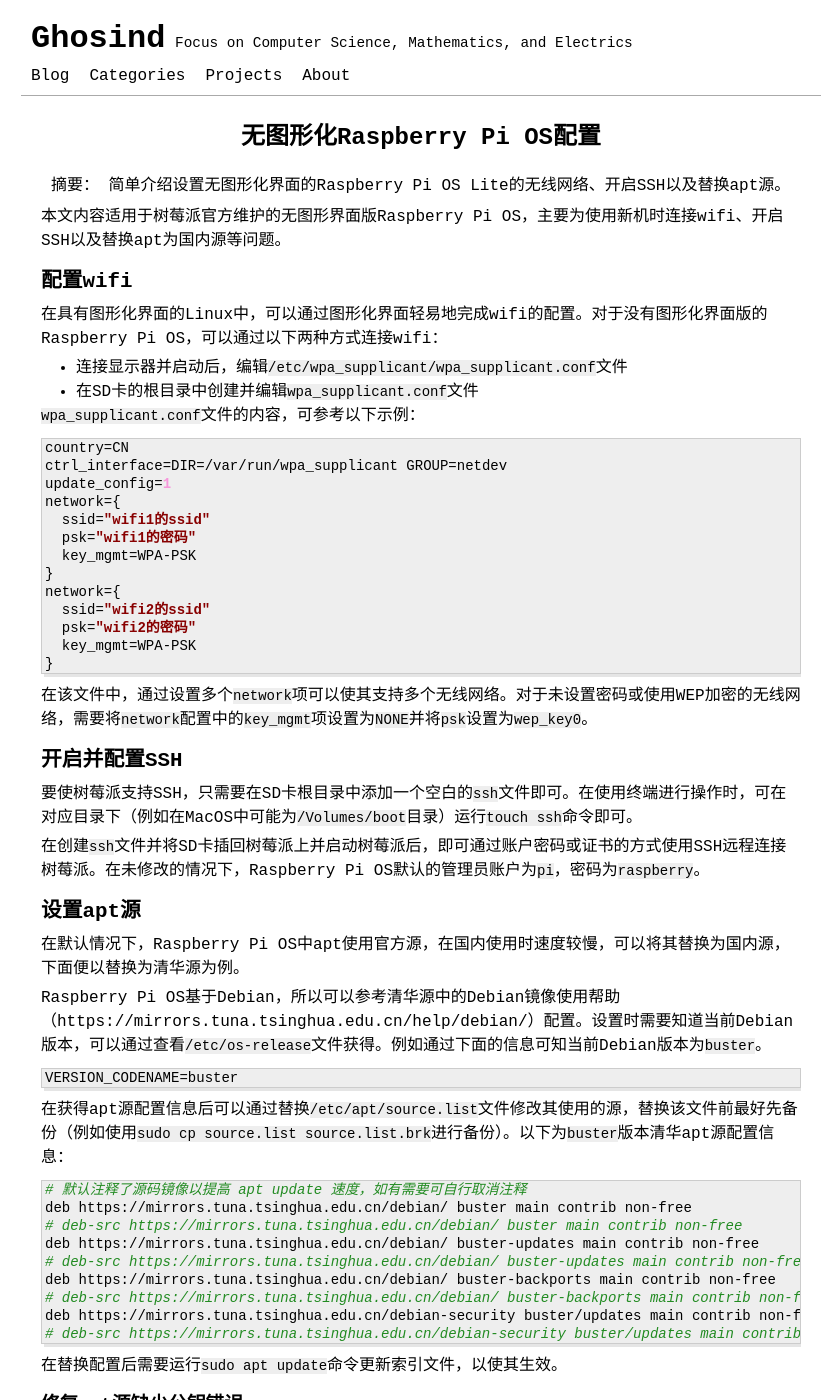
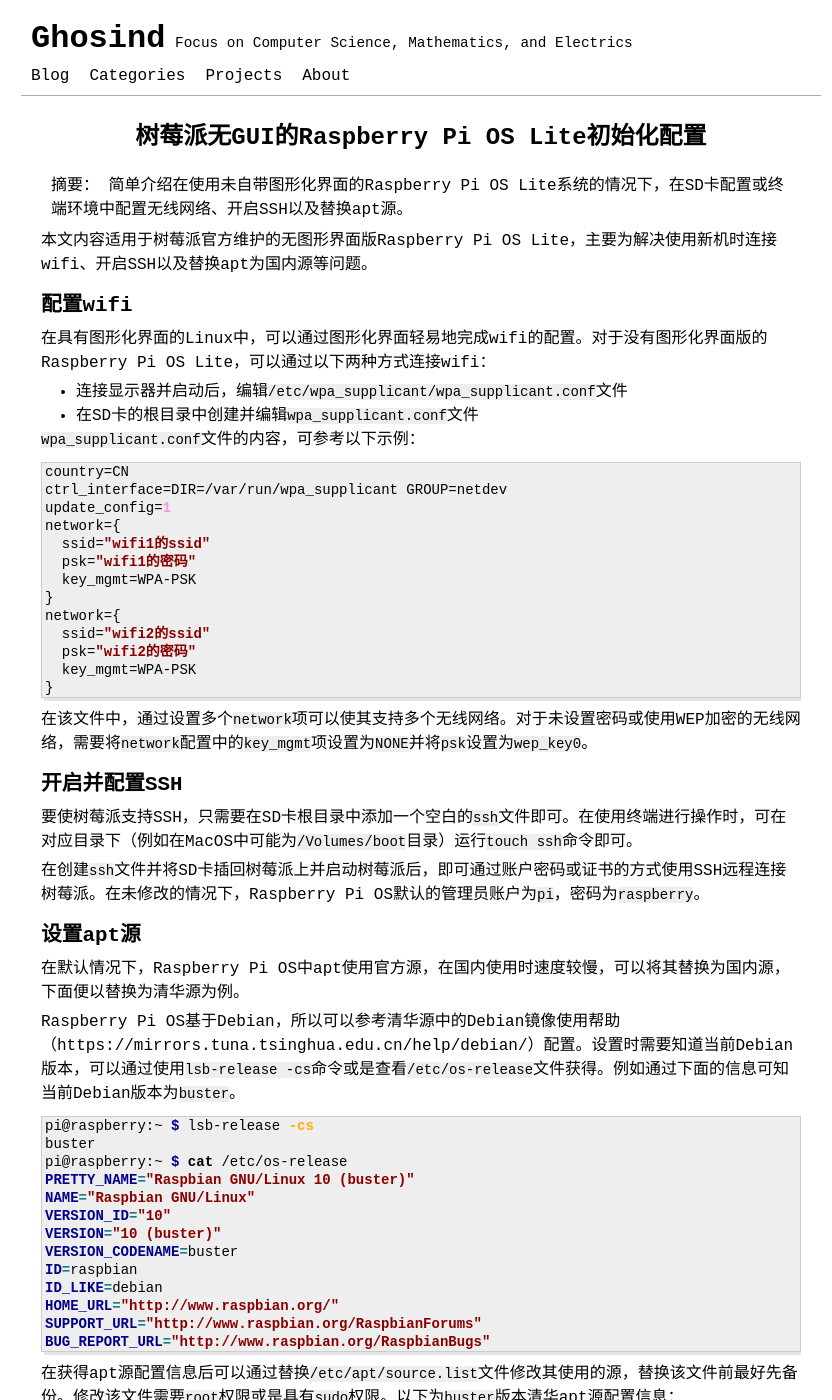
Before and after one commit to ghosind/ghosind.github.io, a Jekyll site: the page built from _posts/linux/2021-08-13-raspberry-pi-init.md, in a window 1280 px wide and 1400 px high. Shown: the whole window, without its empty margins (219-1051 px from the left). Built offline with Jekyll 4.4.1, drawn with Linux system fonts in a browser that asks for light colours; comment, search, counter and statistics services are not loaded.

Commit message:
Update post.

````diff
--- a/_posts/linux/2021-08-13-raspberry-pi-init.md
+++ b/_posts/linux/2021-08-13-raspberry-pi-init.md
@@ -1,17 +1,17 @@
 ---
 layout: post
-title: 无图形化Raspberry Pi OS配置
+title: 树莓派无GUI的Raspberry Pi OS Lite初始化配置
 date: 2021-08-13
 categories: [Linux]
 tags: [Linux, Raspberry Pi OS, Raspberry Pi5]
-excerpt: 简单介绍设置无图形化界面的Raspberry Pi OS Lite的无线网络、开启SSH以及替换apt源。
+excerpt: 简单介绍在使用未自带图形化界面的Raspberry Pi OS Lite系统的情况下，在SD卡配置或终端环境中配置无线网络、开启SSH以及替换apt源。
 ---
 
-本文内容适用于树莓派官方维护的无图形界面版Raspberry Pi OS，主要为使用新机时连接wifi、开启SSH以及替换apt为国内源等问题。
+本文内容适用于树莓派官方维护的无图形界面版Raspberry Pi OS Lite，主要为解决使用新机时连接wifi、开启SSH以及替换apt为国内源等问题。
 
 ## 配置wifi
 
-在具有图形化界面的Linux中，可以通过图形化界面轻易地完成wifi的配置。对于没有图形化界面版的Raspberry Pi OS，可以通过以下两种方式连接wifi：
+在具有图形化界面的Linux中，可以通过图形化界面轻易地完成wifi的配置。对于没有图形化界面版的Raspberry Pi OS Lite，可以通过以下两种方式连接wifi：
 
 - 连接显示器并启动后，编辑`/etc/wpa_supplicant/wpa_supplicant.conf`文件
 - 在SD卡的根目录中创建并编辑`wpa_supplicant.conf`文件
@@ -47,13 +47,25 @@
 在默认情况下，Raspberry Pi OS中apt使用官方源，在国内使用时速度较慢，可以将其替换为国内源，下面便以替换为清华源为例。
 
 Raspberry Pi OS基于Debian，所以可以参考清华源中的Debian镜像使用帮助
-（[https://mirrors.tuna.tsinghua.edu.cn/help/debian/](https://mirrors.tuna.tsinghua.edu.cn/help/debian/)）配置。设置时需要知道当前Debian版本，可以通过查看`/etc/os-release`文件获得。例如通过下面的信息可知当前Debian版本为`buster`。
+（[https://mirrors.tuna.tsinghua.edu.cn/help/debian/](https://mirrors.tuna.tsinghua.edu.cn/help/debian/)）配置。设置时需要知道当前Debian版本，可以通过使用`lsb-release -cs`命令或是查看`/etc/os-release`文件获得。例如通过下面的信息可知当前Debian版本为`buster`。
 
-```
+```bash
+pi@raspberry:~ $ lsb-release -cs
+buster
+pi@raspberry:~ $ cat /etc/os-release
+PRETTY_NAME="Raspbian GNU/Linux 10 (buster)"
+NAME="Raspbian GNU/Linux"
+VERSION_ID="10"
+VERSION="10 (buster)"
 VERSION_CODENAME=buster
+ID=raspbian
+ID_LIKE=debian
+HOME_URL="http://www.raspbian.org/"
+SUPPORT_URL="http://www.raspbian.org/RaspbianForums"
+BUG_REPORT_URL="http://www.raspbian.org/RaspbianBugs"
 ```
 
-在获得apt源配置信息后可以通过替换`/etc/apt/source.list`文件修改其使用的源，替换该文件前最好先备份（例如使用`sudo cp source.list source.list.brk`进行备份）。以下为`buster`版本清华apt源配置信息：
+在获得apt源配置信息后可以通过替换`/etc/apt/source.list`文件修改其使用的源，替换该文件前最好先备份。修改该文件需要`root`权限或是具有`sudo`权限。以下为`buster`版本清华apt源配置信息：
 
 ```bash
 # 默认注释了源码镜像以提高 apt update 速度，如有需要可自行取消注释
````
